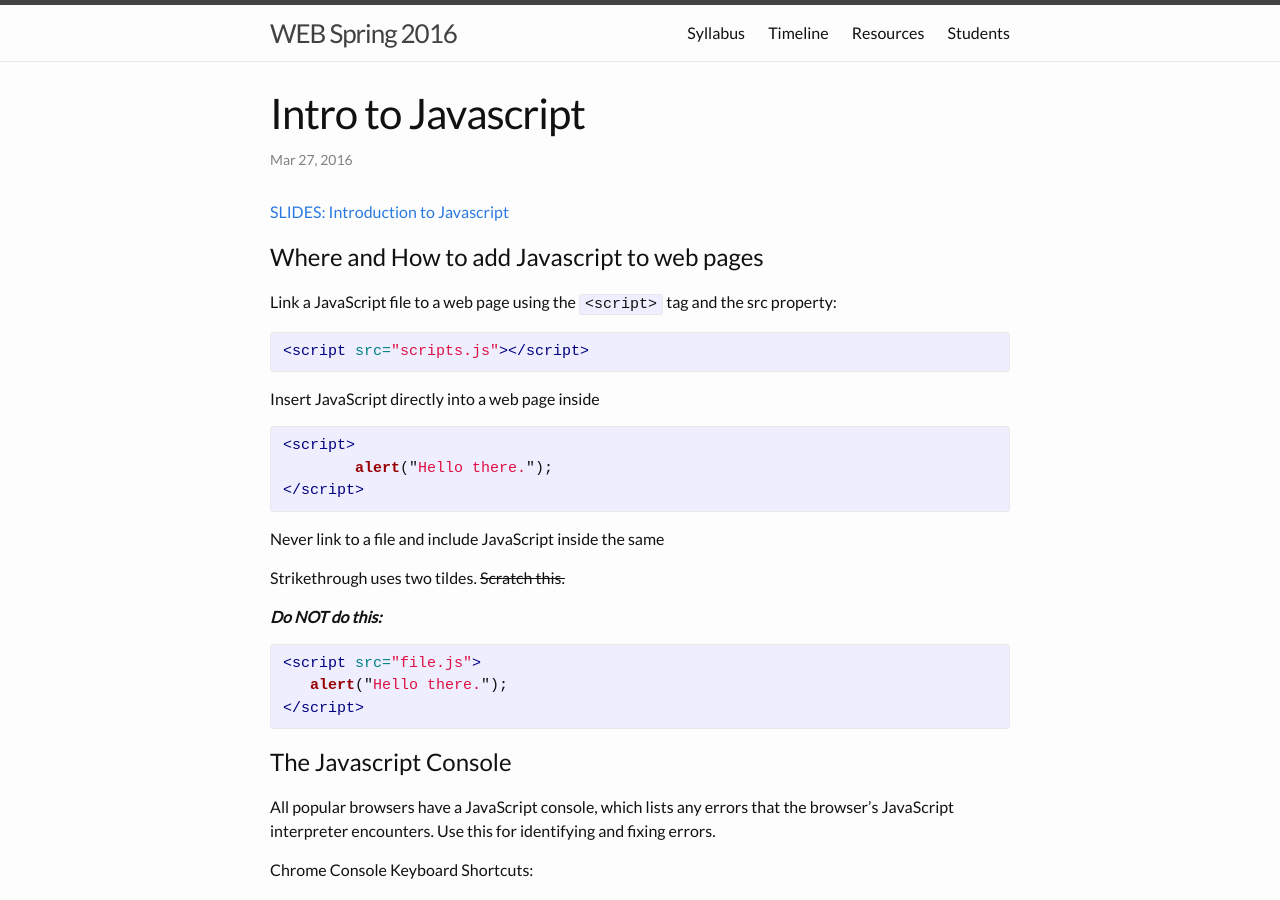
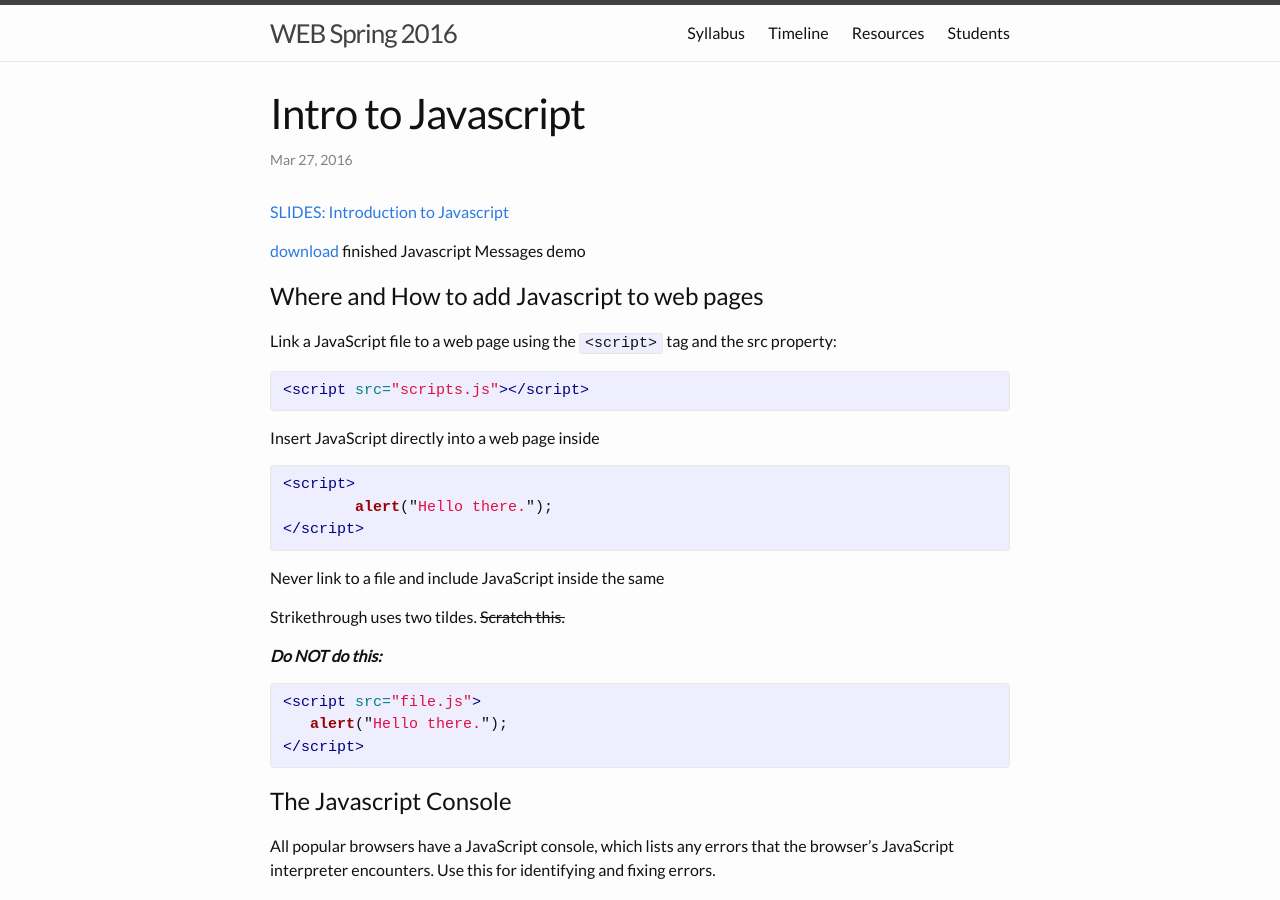
Before and after one commit to coloringchaos/web-spring-16, a Jekyll site: the page built from _posts/2016-03-28-js.md, in a window 1280 px wide and 900 px high. Built offline with Jekyll 4.4.1, drawn with Linux system fonts in a browser that asks for light colours.

Commit message:
adding js message demo

```diff
--- a/_posts/2016-03-28-js.md
+++ b/_posts/2016-03-28-js.md
@@ -7,6 +7,8 @@ permalink: js-intro
 ---
 
 [SLIDES: Introduction to Javascript](/web-spring-16/resources/web-slides-3-28.pdf)
+
+[download](/web-spring-16/resources/js-messages.zip) finished Javascript Messages demo
 
 # Where and How to add Javascript to web pages
 
```
Also changed, not shown: 1 other file.
